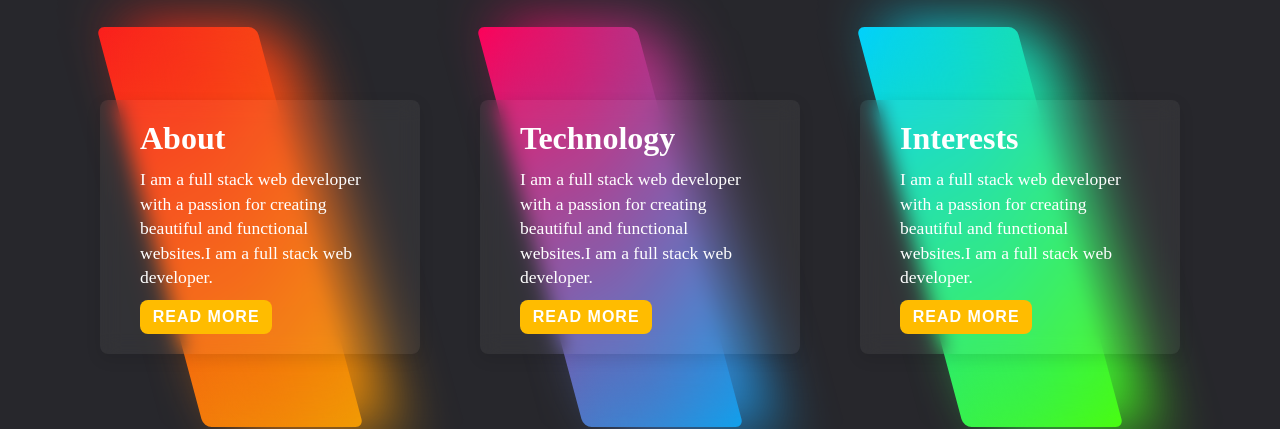
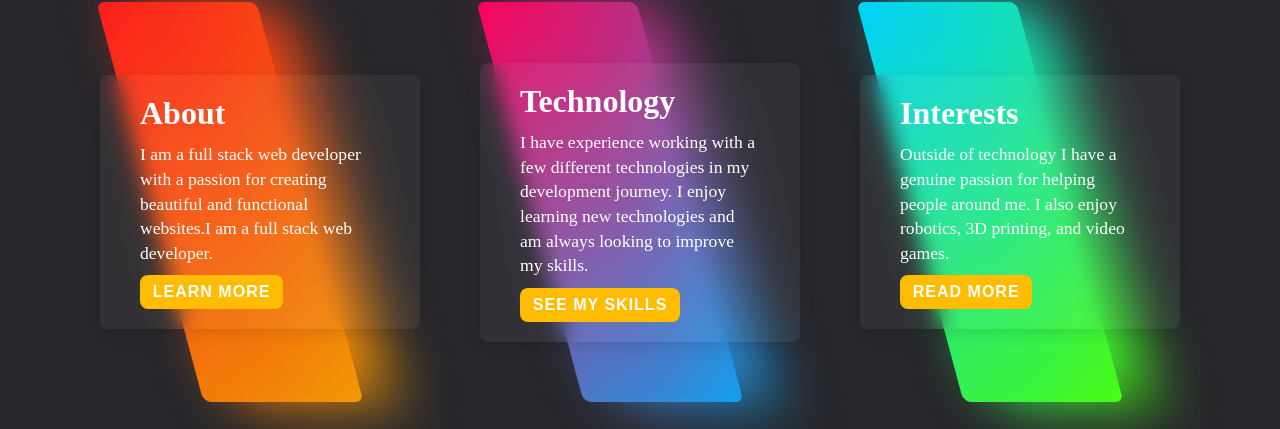
Before and after one commit to GeoffKellyNC/portfolio, a React (Create React App) app: page / in a window 1280 px wide. Shown: the part 2367-2796 px from the top of the page. Built offline with nearby package versions, Linux system fonts and the light colour scheme.

Commit message:
push for merge

```diff
--- a/src/App.js
+++ b/src/App.js
@@ -65,7 +65,7 @@ function App() {
 
     setTimeout(() => {
         setLoading(!loading)
-    }, 3000);
+    }, 2000);
 
   },[])
 
--- a/src/components/SocialIcons.js
+++ b/src/components/SocialIcons.js
@@ -47,6 +47,12 @@ const StyledIcons = styled.div`
         margin: 0.5em 0;
     }
 
+    svg:hover{
+        cursor: pointer;
+        transition: all 0.3s ease-in-out;
+        transform: scale(3);
+    }
+
     .Email-icon::after {
         content: "";
         display: block;
@@ -89,6 +95,8 @@ const StyledIcons = styled.div`
 
     .icon:hover{
         color: ${pr => pr.theme.colors.secondary};
+
+
     }
 
     @media (max-width: 956px) {
--- a/src/data/aboutData.js
+++ b/src/data/aboutData.js
@@ -5,36 +5,36 @@ export const cardData = [
         id: uuid(),
         title: 'About',
         text: 'I am a full stack web developer with a passion for creating beautiful and functional websites.I am a full stack web developer.',
-        button: 'Read More',
+        button: 'Learn More',
         className: 'card-container card-1',
         moreInfo:
             {
                 id: uuid(),
-                text: 'I am a full stack web developer with a passion for creating beautiful and functional websites.I am a full stack web developer.'
+                text: 'Looks Like you found something thats a work in progress. I am working on it. Please check back soon.  ',
             }
     },
     {
         id: uuid(),
         title: 'Technology',
-        text: 'I am a full stack web developer with a passion for creating beautiful and functional websites.I am a full stack web developer.',
-        button: 'Read More',
+        text: 'I have experience working with a few different technologies in my development journey. I enjoy learning new technologies and am always looking to improve my skills.',
+        button: 'See My Skills',
         className: 'card-container card-2',
         moreInfo:
             {
                 id: uuid(),
-                text: 'Technology Text'
+                text: 'Looks Like you found something thats a work in progress. I am working on it. Please check back soon. '
             }
     },
     {
         id: uuid(),
         title: 'Interests',
-        text: 'I am a full stack web developer with a passion for creating beautiful and functional websites.I am a full stack web developer.',
+        text: 'Outside of technology I have a genuine passion for helping people around me. I also enjoy robotics, 3D printing, and video games.',
         button: 'Read More',
         className: 'card-container card-3',
         moreInfo:
             {
                 id: uuid(),
-                text: 'Interests Text'
+                text: 'Looks Like you found something thats a work in progress. I am working on it. Please check back soon. '
             }
     }
 ]
--- a/src/sections/about/About.js
+++ b/src/sections/about/About.js
@@ -72,9 +72,23 @@ const StyledAbout = styled.div`
         position: relative;
         top: -15px;
         width: 200px;
-        height: 1px;
+        height: 3px;
         margin-left: 6.5em;
-        background-color: ${pr => pr.theme.colors.primary};
+        background: linear-gradient(
+        60deg,
+        hsl(224, 85%, 66%),
+        hsl(269, 85%, 66%),
+        hsl(314, 85%, 66%),
+        hsl(359, 85%, 66%),
+        hsl(44, 85%, 66%),
+        hsl(89, 85%, 66%),
+        hsl(134, 85%, 66%),
+        hsl(179, 85%, 66%)
+        );
+        background-size: 300% 300%;
+        background-position: 0 50%;
+        border-radius: calc(2 * var(--border-width));
+        animation: moveGradient 4s alternate infinite;
     }
 
     .blob{
--- a/src/sections/contact/Contact.js
+++ b/src/sections/contact/Contact.js
@@ -6,11 +6,14 @@ import ContactForm from './components/ContactForm'
 function Contact({ contactRef }) {
   return (
     <ContactStyled>
-      <div ref = {contactRef} className = 'contact-title'>
+        <div className = 'title-container'>
+            <div ref = {contactRef} className = 'contact-title'>
                 <h1>
                     <span className = 'num-title'>03.</span>
                 CONTACT</h1>
             </div>
+        </div>
+
         <ContactForm />
     </ContactStyled>
   )
@@ -22,8 +25,8 @@ export default Contact;
 
 const ContactStyled = styled.div`
     width: 50%;
-    margin: 20rem auto;
-    margin-top: 30rem;
+    margin: 10rem auto;
+    margin-top: 20rem;
     border-radius: 10px;
 
     .contact-title {
@@ -38,15 +41,36 @@ const ContactStyled = styled.div`
         display: block;
         position: relative;
         top: -15px;
-        width: 200px;
+        width: 300px;
         height: 1px;
         margin-left: 7.5em;
-        background-color: ${pr => pr.theme.colors.primary};
+        background: linear-gradient(
+        60deg,
+        hsl(224, 85%, 66%),
+        hsl(269, 85%, 66%),
+        hsl(314, 85%, 66%),
+        hsl(359, 85%, 66%),
+        hsl(44, 85%, 66%),
+        hsl(89, 85%, 66%),
+        hsl(134, 85%, 66%),
+        hsl(179, 85%, 66%)
+        );
+        background-size: 300% 300%;
+        background-position: 0 50%;
+        border-radius: calc(2 * var(--border-width));
+        animation: moveGradient 4s alternate infinite;
     }
 
     .num-title {
         margin-right: 0.5em;
         color: ${pr => pr.theme.colors.secondary};
+    }
+
+    .title-container {
+        display: flex;
+        flex-direction: row;
+        justify-content: center;
+        align-items: center;
     }
 
     @media (max-width: 768px) {
--- a/src/sections/projects/Projects.js
+++ b/src/sections/projects/Projects.js
@@ -80,7 +80,7 @@ const StyledProjects = styled.div`
         position: relative;
         top: -15px;
         width: 200px;
-        height: 1px;
+        height: 3px;
         margin-left: 7.5em;
         background: linear-gradient(
         60deg,
@@ -117,21 +117,22 @@ const StyledProjects = styled.div`
 
 
     .project-button {
-        background: ${pr => pr.theme.colors.secondary};
+        background: transparent;
+        border: 2px solid ${pr => pr.theme.colors.secondary};
+        border-radius: 5px;
         color: ${pr => pr.theme.colors.primary};
-        border: none;
-        border-radius: calc(2 * var(--border-width));
-        padding: 1em;
-        font-size: 1.5em;
-        font-weight: bold;
-        width: 15em;
+        font-family: ${pr => pr.theme.fonts.secondary};
+        font-size: 1.2em;
+        padding: 0.5em 1em;
         margin: 0.5em;
+        transition: all 0.3s ease-in-out;
         cursor: pointer;
-        transition: all 0.3s ease-in-out;
+
         &:hover {
-            background: ${pr => pr.theme.colors.primary};
-            color: ${pr => pr.theme.colors.secondary};
+            background: ${pr => pr.theme.colors.secondary};
+            color: ${pr => pr.theme.colors.primary};
     }
+
 
 
 
```
